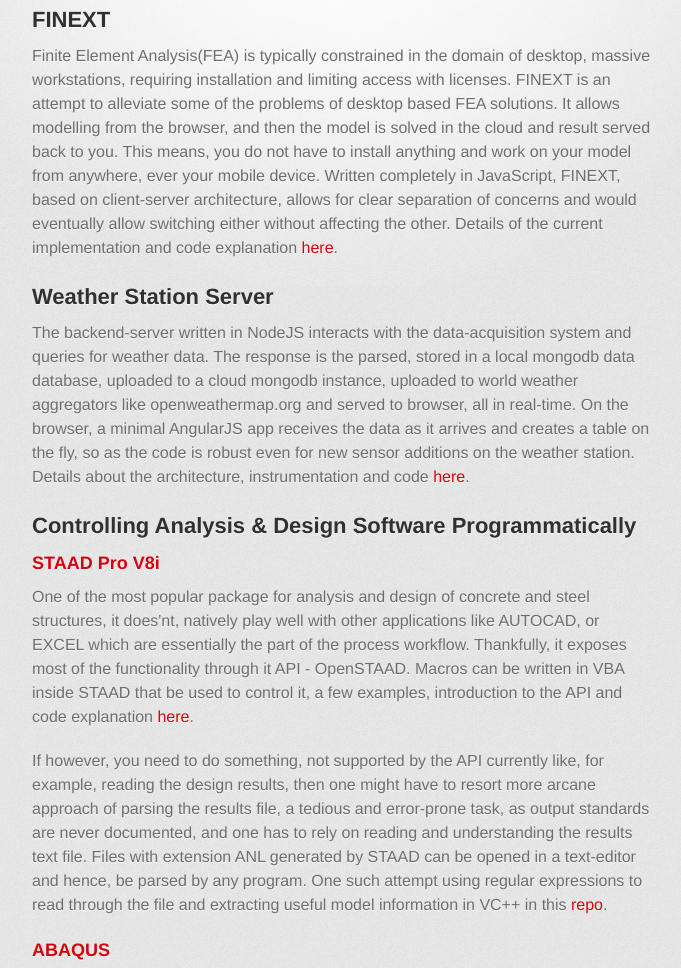
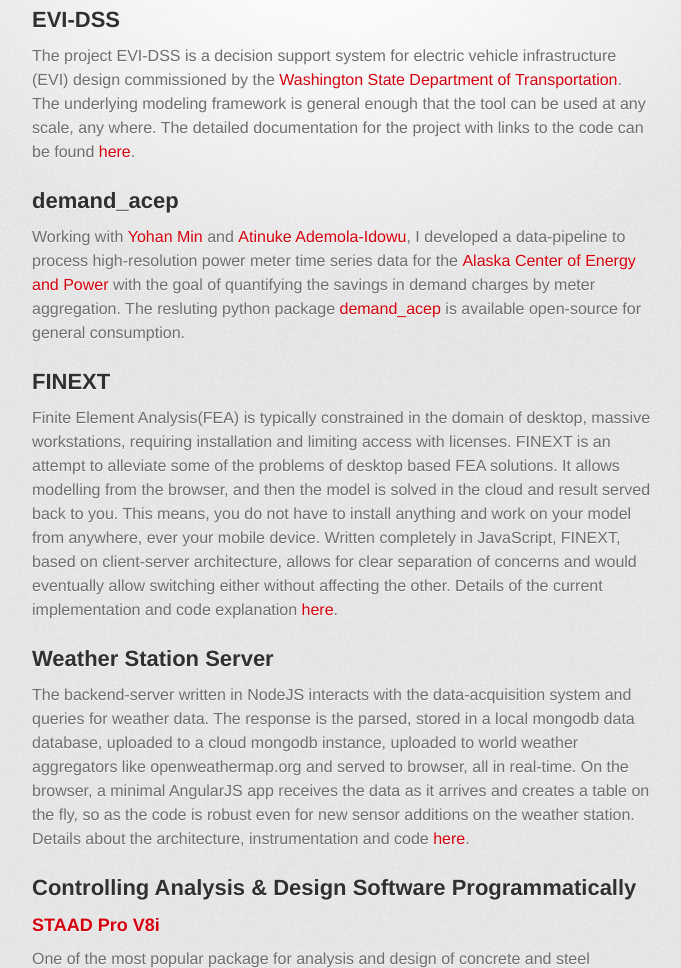
Before and after one commit to chintanp/chintanp.github.io, a plain HTML site: page index.html in a window 1280 px wide. Shown: the part 287-1255 px from the top of the page, without its empty margins (298-979 px from the left). Drawn offline with Linux system fonts and the light colour scheme; a web font is replaced by a local one.

Commit message:
Added demand_acep and evi-dss

```diff
--- a/index.html
+++ b/index.html
@@ -1,5 +1,6 @@
 <!DOCTYPE html>
 <html>
+
 <head>
   <meta charset='utf-8'>
   <meta http-equiv="X-UA-Compatible" content="chrome=1">
@@ -30,65 +31,144 @@
 
       <section id="main_content">
         <h1>
-<a id="welcome-to-my-github-page" class="anchor" href="#welcome-to-my-github-page" aria-hidden="true"><span class="octicon octicon-link"></span></a>Welcome to my GitHub page</h1>
+          <a id="welcome-to-my-github-page" class="anchor" href="#welcome-to-my-github-page" aria-hidden="true"><span
+              class="octicon octicon-link"></span></a>Welcome to my GitHub page</h1>
 
         <p>This page is place where my most important projects are showcased. </p>
+        <!-- Latest first -->
 
         <h2>
-<a id="finext" class="anchor" href="#finext" aria-hidden="true"><span class="octicon octicon-link"></span></a>FINEXT</h2>
+          <a id="evi-dss" class="anchor" href="#evi-dss" aria-hidden="true"><span
+              class="octicon octicon-link"></span></a>EVI-DSS</h2>
 
-<p>Finite Element Analysis(FEA) is typically constrained in the domain of desktop, massive workstations, requiring installation and limiting access with licenses. FINEXT is an attempt to alleviate some of the problems of desktop based FEA solutions. It allows modelling from the browser, and then the model is solved in the cloud and result served back to you. This means, you do not have to install anything and work on your model from anywhere, ever your mobile device. Written completely in JavaScript, FINEXT, based on client-server architecture, allows for clear separation of concerns and would eventually allow switching either without affecting the other. Details of the current implementation and code explanation <a href="http://chintanp.github.io/finext/#/">here</a>. </p>
+        <p>
+          The project EVI-DSS is a decision support system for electric vehicle infrastructure (EVI) design commissioned by the <a href="https://www.wsdot.wa.gov/">Washington State Department of Transportation</a>. The underlying modeling framework is general enough that the tool can be used at any scale, any where. The detailed documentation for the project with links to the code can be found <a href="https://evi-dss.readthedocs.io/en/latest/">here</a>.
+
+        </p>
 
         <h2>
-<a id="weather-station-server" class="anchor" href="#weather-station-server" aria-hidden="true"><span class="octicon octicon-link"></span></a>Weather Station Server</h2>
+          <a id="demand_acep" class="anchor" href="#demand_acep" aria-hidden="true"><span
+              class="octicon octicon-link"></span></a>demand_acep</h2>
 
-<p>The backend-server written in NodeJS interacts with the data-acquisition system and queries for weather data. The response is the parsed, stored in a local mongodb data database, uploaded to a cloud mongodb instance, uploaded to world weather aggregators like openweathermap.org and served to browser, all in real-time. On the browser, a minimal AngularJS app receives the data as it arrives and creates a table on the fly, so as the code is robust even for new sensor additions on the weather station. Details about the architecture, instrumentation and code <a href="http://chintanp.github.io/weather_station/#/">here</a>.</p>
+        <p>
+          Working with <a href="https://github.com/reconjohn">Yohan Min</a> and <a
+            href="https://github.com/aidowu">Atinuke Ademola-Idowu</a>, I developed a data-pipeline to process
+          high-resolution power meter time series data for the <a href="http://acep.uaf.edu/">Alaska
+            Center of Energy and Power</a> with the goal of quantifying the savings in demand charges by meter
+          aggregation. The resluting python package <a
+            href="https://github.com/demand-consults/demand_acep">demand_acep</a> is available open-source for general
+          consumption.
+        </p>
 
         <h2>
-<a id="controlling-analysis--design-software-programmatically" class="anchor" href="#controlling-analysis--design-software-programmatically" aria-hidden="true"><span class="octicon octicon-link"></span></a>Controlling Analysis &amp; Design Software Programmatically</h2>
+          <a id="finext" class="anchor" href="#finext" aria-hidden="true"><span
+              class="octicon octicon-link"></span></a>FINEXT</h2>
+
+        <p>Finite Element Analysis(FEA) is typically constrained in the domain of desktop, massive workstations,
+          requiring installation and limiting access with licenses. FINEXT is an attempt to alleviate some of the
+          problems of desktop based FEA solutions. It allows modelling from the browser, and then the model is solved in
+          the cloud and result served back to you. This means, you do not have to install anything and work on your
+          model from anywhere, ever your mobile device. Written completely in JavaScript, FINEXT, based on client-server
+          architecture, allows for clear separation of concerns and would eventually allow switching either without
+          affecting the other. Details of the current implementation and code explanation <a
+            href="http://chintanp.github.io/finext/#/">here</a>. </p>
+
+        <h2>
+          <a id="weather-station-server" class="anchor" href="#weather-station-server" aria-hidden="true"><span
+              class="octicon octicon-link"></span></a>Weather Station Server</h2>
+
+        <p>The backend-server written in NodeJS interacts with the data-acquisition system and queries for weather data.
+          The response is the parsed, stored in a local mongodb data database, uploaded to a cloud mongodb instance,
+          uploaded to world weather aggregators like openweathermap.org and served to browser, all in real-time. On the
+          browser, a minimal AngularJS app receives the data as it arrives and creates a table on the fly, so as the
+          code is robust even for new sensor additions on the weather station. Details about the architecture,
+          instrumentation and code <a href="http://chintanp.github.io/weather_station/#/">here</a>.</p>
+
+        <h2>
+          <a id="controlling-analysis--design-software-programmatically" class="anchor"
+            href="#controlling-analysis--design-software-programmatically" aria-hidden="true"><span
+              class="octicon octicon-link"></span></a>Controlling Analysis &amp; Design Software Programmatically</h2>
 
         <h3>
-<a id="staad-pro-v8i" class="anchor" href="#staad-pro-v8i" aria-hidden="true"><span class="octicon octicon-link"></span></a>STAAD Pro V8i</h3>
+          <a id="staad-pro-v8i" class="anchor" href="#staad-pro-v8i" aria-hidden="true"><span
+              class="octicon octicon-link"></span></a>STAAD Pro V8i</h3>
 
-<p>One of the most popular package for analysis and design of concrete and steel structures, it does'nt, natively play well with other applications like AUTOCAD, or EXCEL which are essentially the part of the process workflow. Thankfully, it exposes most of the functionality through it API - OpenSTAAD. Macros can be written in VBA inside STAAD that be used to control it, a few examples, introduction to the API and code explanation <a href="http://chintanp.github.io/staad_macros/">here</a>. </p>
+        <p>One of the most popular package for analysis and design of concrete and steel structures, it does'nt,
+          natively play well with other applications like AUTOCAD, or EXCEL which are essentially the part of the
+          process workflow. Thankfully, it exposes most of the functionality through it API - OpenSTAAD. Macros can be
+          written in VBA inside STAAD that be used to control it, a few examples, introduction to the API and code
+          explanation <a href="http://chintanp.github.io/staad_macros/">here</a>. </p>
 
-<p>If however, you need to do something, not supported by the API currently like, for example, reading the design results, then one might have to resort more arcane approach of parsing the results file, a tedious and error-prone task, as output standards are never documented, and one has to rely on reading and understanding the results text file. Files with extension ANL generated by STAAD can be opened in a text-editor and hence, be parsed by any program. One such attempt using regular expressions to read through the file and extracting useful model information in VC++ in this <a href="https://github.com/chintanp/STAAD_VCPP2015">repo</a>.</p>
+        <p>If however, you need to do something, not supported by the API currently like, for example, reading the
+          design results, then one might have to resort more arcane approach of parsing the results file, a tedious and
+          error-prone task, as output standards are never documented, and one has to rely on reading and understanding
+          the results text file. Files with extension ANL generated by STAAD can be opened in a text-editor and hence,
+          be parsed by any program. One such attempt using regular expressions to read through the file and extracting
+          useful model information in VC++ in this <a href="https://github.com/chintanp/STAAD_VCPP2015">repo</a>.</p>
 
         <h3>
-<a id="abaqus" class="anchor" href="#abaqus" aria-hidden="true"><span class="octicon octicon-link"></span></a>ABAQUS</h3>
+          <a id="abaqus" class="anchor" href="#abaqus" aria-hidden="true"><span
+              class="octicon octicon-link"></span></a>ABAQUS</h3>
 
-<p>A general FEA solution, ABAQUS has very detailed UI that makes it difficult for beginners to make changes to model quickly. Thankfully, they provide pretty powerful python and C++ APIs to affect the changes programmatically. Often helpful in using the API, is the auto-generated JNL file in the working directory, which has, in python, each and every step as performed through the UI. This makes using the API a breeze for when some complicated UI jugglery is involved. <a href="https://github.com/chintanp/python_abaqus">This</a> python code reads the model-info like length, width and height of beam from an excel file and then updates the model. It then waits for the model to be solved based on the load and applied boundary conditions and then exports the results to an excel file. </p>
+        <p>A general FEA solution, ABAQUS has very detailed UI that makes it difficult for beginners to make changes to
+          model quickly. Thankfully, they provide pretty powerful python and C++ APIs to affect the changes
+          programmatically. Often helpful in using the API, is the auto-generated JNL file in the working directory,
+          which has, in python, each and every step as performed through the UI. This makes using the API a breeze for
+          when some complicated UI jugglery is involved. <a href="https://github.com/chintanp/python_abaqus">This</a>
+          python code reads the model-info like length, width and height of beam from an excel file and then updates the
+          model. It then waits for the model to be solved based on the load and applied boundary conditions and then
+          exports the results to an excel file. </p>
 
-<p>This programmatic approach can really help in performing parametric studies on models where analysis has to be done numerous times after making some changes in the base model. The API also enables in the creation of custom UIs on top of the existing software enabling ease of use for special cases. </p>
+        <p>This programmatic approach can really help in performing parametric studies on models where analysis has to
+          be done numerous times after making some changes in the base model. The API also enables in the creation of
+          custom UIs on top of the existing software enabling ease of use for special cases. </p>
 
         <h2>
-<a id="tiva-c-launchpad---analog-to-digital-converter" class="anchor" href="#tiva-c-launchpad---analog-to-digital-converter" aria-hidden="true"><span class="octicon octicon-link"></span></a>TIVA-C Launchpad - Analog-to-Digital Converter</h2>
+          <a id="tiva-c-launchpad---analog-to-digital-converter" class="anchor"
+            href="#tiva-c-launchpad---analog-to-digital-converter" aria-hidden="true"><span
+              class="octicon octicon-link"></span></a>TIVA-C Launchpad - Analog-to-Digital Converter</h2>
 
-<p>TIVA-C Launchpad is a low-cost general purpose cortex-M3 based micro-controller board from Texas Instruments. It allows interfacing of with various sensors, actuators and control systems using variety of communication options including serial, I2C, SPI etc. </p>
+        <p>TIVA-C Launchpad is a low-cost general purpose cortex-M3 based micro-controller board from Texas Instruments.
+          It allows interfacing of with various sensors, actuators and control systems using variety of communication
+          options including serial, I2C, SPI etc. </p>
 
-<p>Various sensors like strain gages, load cells, LVDTs find application in Civil Engineering experimentation, and require costly data-acquisitions systems for recording of data and interfacing with PCs. This makes digital experiments to be limited to well-funded research labs and require constant support from system vendors, as in essence, their operation and programming is typical to that system. </p>
+        <p>Various sensors like strain gages, load cells, LVDTs find application in Civil Engineering experimentation,
+          and require costly data-acquisitions systems for recording of data and interfacing with PCs. This makes
+          digital experiments to be limited to well-funded research labs and require constant support from system
+          vendors, as in essence, their operation and programming is typical to that system. </p>
 
-<p>A general-purpose board like TIVA-C launchpad, might not be a total replacement for industrial grade data-acquisition systems, they provide good starting points in learning the concepts of instrumentation, and for some cases be adequate for the problem at hand. </p>
+        <p>A general-purpose board like TIVA-C launchpad, might not be a total replacement for industrial grade
+          data-acquisition systems, they provide good starting points in learning the concepts of instrumentation, and
+          for some cases be adequate for the problem at hand. </p>
 
-<p>To illustrate the use of the board, and for general experiments involving analog sensors, code was developed and tested using a potentiometer as a sensor. <a href="https://github.com/chintanp/ADC_SW_trigger_API/tree/dev">Code 1</a> triggers the ADC conversion after a fixed interval, while <a href="https://github.com/chintanp/ADC_Ext_Trigger_API/tree/dev">Code 2</a> triggers the ADC conversion upon a switch press. The code converts the analog signal to a digital value and then sends it to the connected UART device, normally a PC. Interfacing can be written on the PC to read this value and store it or relay it as per the requirement. </p>
+        <p>To illustrate the use of the board, and for general experiments involving analog sensors, code was developed
+          and tested using a potentiometer as a sensor. <a
+            href="https://github.com/chintanp/ADC_SW_trigger_API/tree/dev">Code 1</a> triggers the ADC conversion after
+          a fixed interval, while <a href="https://github.com/chintanp/ADC_Ext_Trigger_API/tree/dev">Code 2</a> triggers
+          the ADC conversion upon a switch press. The code converts the analog signal to a digital value and then sends
+          it to the connected UART device, normally a PC. Interfacing can be written on the PC to read this value and
+          store it or relay it as per the requirement. </p>
       </section>
 
       <footer>
-          This page was generated by <a href="https://pages.github.com">GitHub Pages</a>. Tactile theme by <a href="https://twitter.com/jasonlong">Jason Long</a>.
+        This page was generated by <a href="https://pages.github.com">GitHub Pages</a>. Tactile theme by <a
+          href="https://twitter.com/jasonlong">Jason Long</a>.
       </footer>
 
       <script type="text/javascript">
         var gaJsHost = (("https:" == document.location.protocol) ? "https://ssl." : "http://www.");
-            document.write(unescape("%3Cscript src='" + gaJsHost + "google-analytics.com/ga.js' type='text/javascript'%3E%3C/script%3E"));
+        document.write(unescape("%3Cscript src='" + gaJsHost +
+          "google-analytics.com/ga.js' type='text/javascript'%3E%3C/script%3E"));
       </script>
       <script type="text/javascript">
         try {
           var pageTracker = _gat._getTracker("UA-65872646-1");
           pageTracker._trackPageview();
-            } catch(err) {}
+        } catch (err) {}
       </script>
 
     </div>
   </div>
 </body>
+
 </html>
```
Lines whose indentation alone changed are shown as unchanged.
